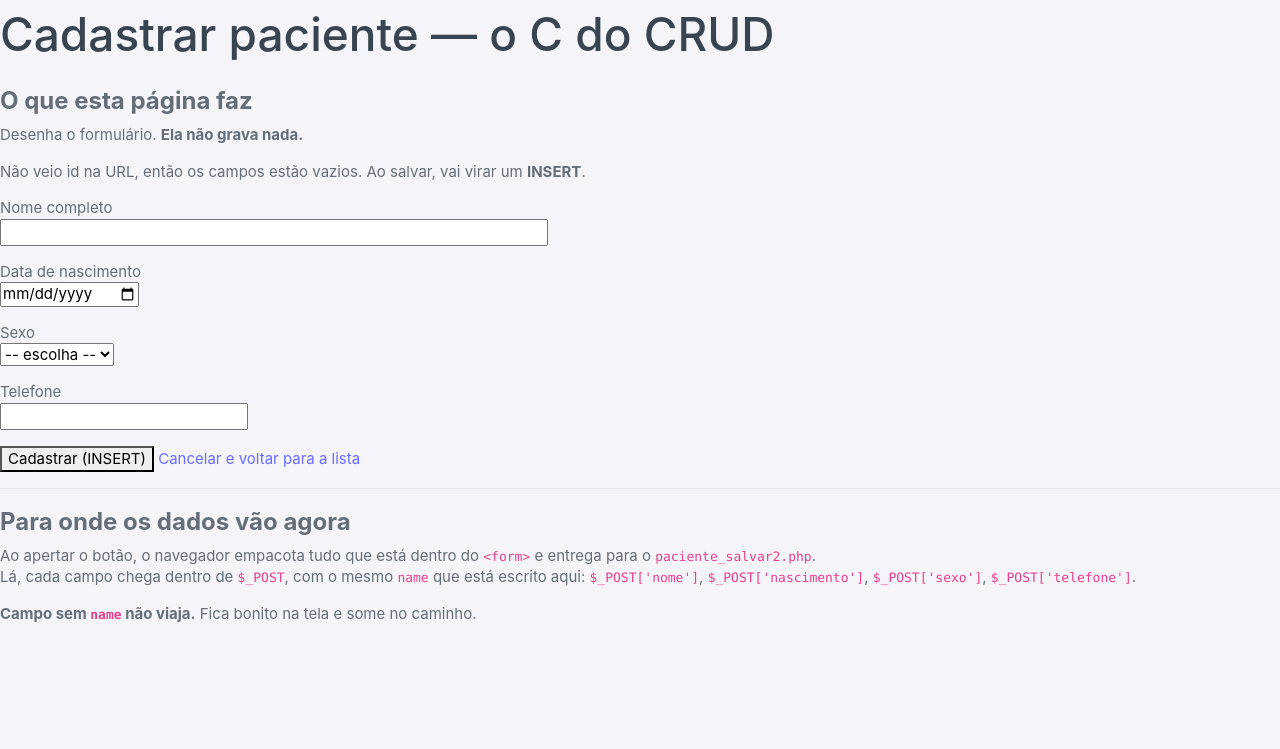
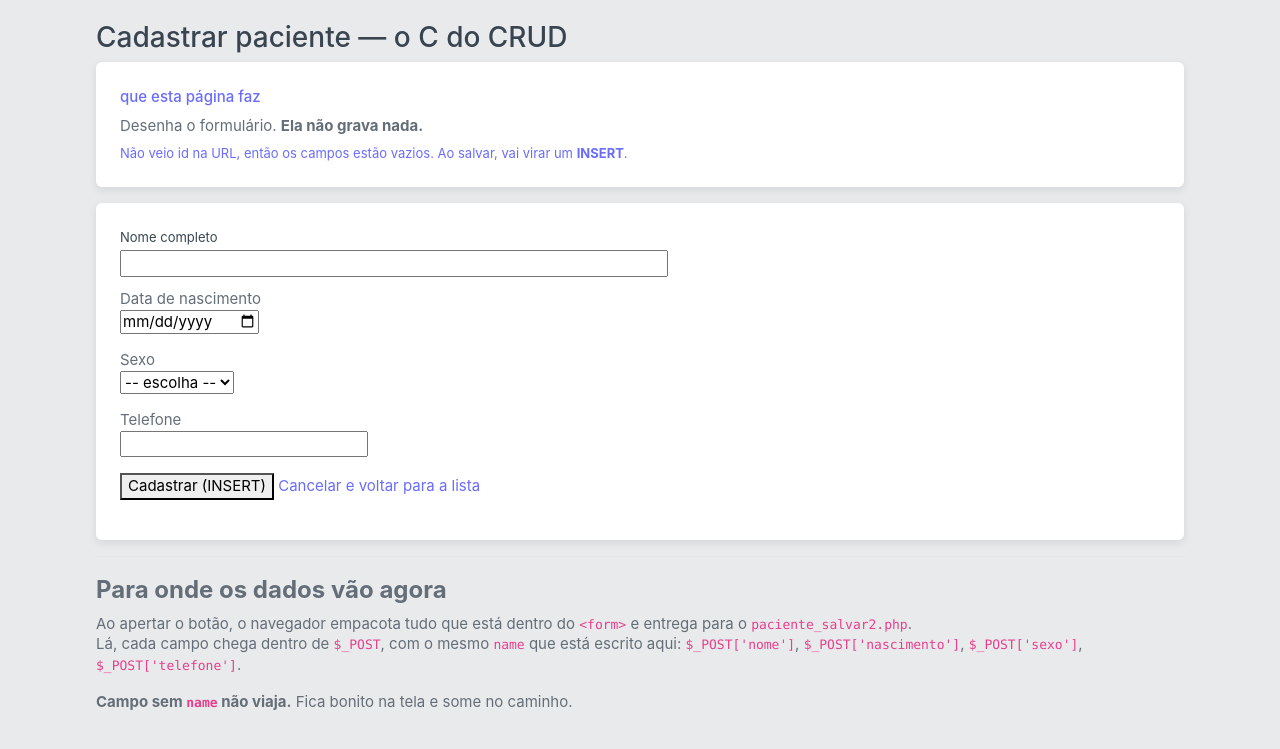
Before and after one commit to AlunoLucasGC/ProntuarioTDSOficial, a PHP site: page /paciente_form2.php in a window 1280 px wide. Shown: the top 749 px of the page. Run offline with PHP 8.4, Linux system fonts and the light colour scheme.

Commit message:
Update paciente_form2.php

```diff
--- a/paciente_form2.php
+++ b/paciente_form2.php
@@ -82,9 +82,12 @@ mysqli_close($conexao);
   <title><?php echo ($editando ? 'Editar paciente' : 'Cadastrar paciente'); ?></title>
   <link rel="stylesheet" href="assets/vendor/css/core.css">
 </head>
-<body>
+<body class="bg-body-tertiary">
 
-<h1>
+<div class="container py-4">
+
+
+<h1 class="h3 mb-1">
   <?php
   // O título da tela muda junto. Quem está usando precisa saber se
   // está criando gente nova ou corrigindo alguém que já existe.
@@ -92,22 +95,24 @@ mysqli_close($conexao);
   ?>
 </h1>
 
-<fieldset>
-  <legend><b>O que esta página faz</b></legend>
-  <p>
-    Desenha o formulário. <b>Ela não grava nada.</b>
+<div class="card mb-4">
+  <div class="card-body">
+  <h2 class="h6 text-primary mb-2"> que esta página faz</h2>
+  <p class="mb-2">
+    Desenha o formulário. <strong>Ela não grava nada.</strong>
   </p>
-  <p>
+  <p class="mb-0 small text-primary">
     <?php if ($editando) { ?>
       Veio <code>?id=<?php echo $id; ?></code> na URL, então o PHP foi ao banco buscar
       esse paciente e já deixou os campos preenchidos.
       Ao salvar, vai virar um <b>UPDATE</b>.
     <?php } else { ?>
       Não veio id na URL, então os campos estão vazios.
-      Ao salvar, vai virar um <b>INSERT</b>.
+      Ao salvar, vai virar um <strong>INSERT</strong>.
     <?php } ?>
   </p>
-</fieldset>
+  </div>
+</div>
 
 <?php
 // Se o paciente_salvar2.php recusou os dados, ele manda a pessoa de
@@ -149,16 +154,19 @@ if (isset($_GET['erro']) && isset($frases[$_GET['erro']])) {
   <input type="hidden" name="id" value="<?php echo $id; ?>">
 <?php } ?>
 
-  <p>
-    <label for="nome">Nome completo</label><br>
+  <div class="card">
+    <div class="card-body">
+      <div class="mb-3">
+    <label class="form-label" for="nome">Nome completo</label><br>
     <?php
     // O value é o que já vem escrito no campo. No cadastro novo ele
     // está vazio; na edição, traz o que estava gravado.
     ?>
     <input type="text" id="nome" name="nome" size="50"
            value="<?php echo htmlspecialchars($nome); ?>">
-  </p>
 
+
+</div>
   <p>
     <label for="nascimento">Data de nascimento</label><br>
     <?php
@@ -200,6 +208,8 @@ if (isset($_GET['erro']) && isset($frases[$_GET['erro']])) {
     </button>
     <a href="paciente_listar2.php">Cancelar e voltar para a lista</a>
   </p>
+    </div>
+    </div>
 
 </form>
 
@@ -227,6 +237,7 @@ if (isset($_GET['erro']) && isset($frases[$_GET['erro']])) {
     <b>Campo sem <code>name</code> não viaja.</b> Fica bonito na tela e some no caminho.
   </p>
 </fieldset>
+</div>
 
 </body>
 </html>
```
